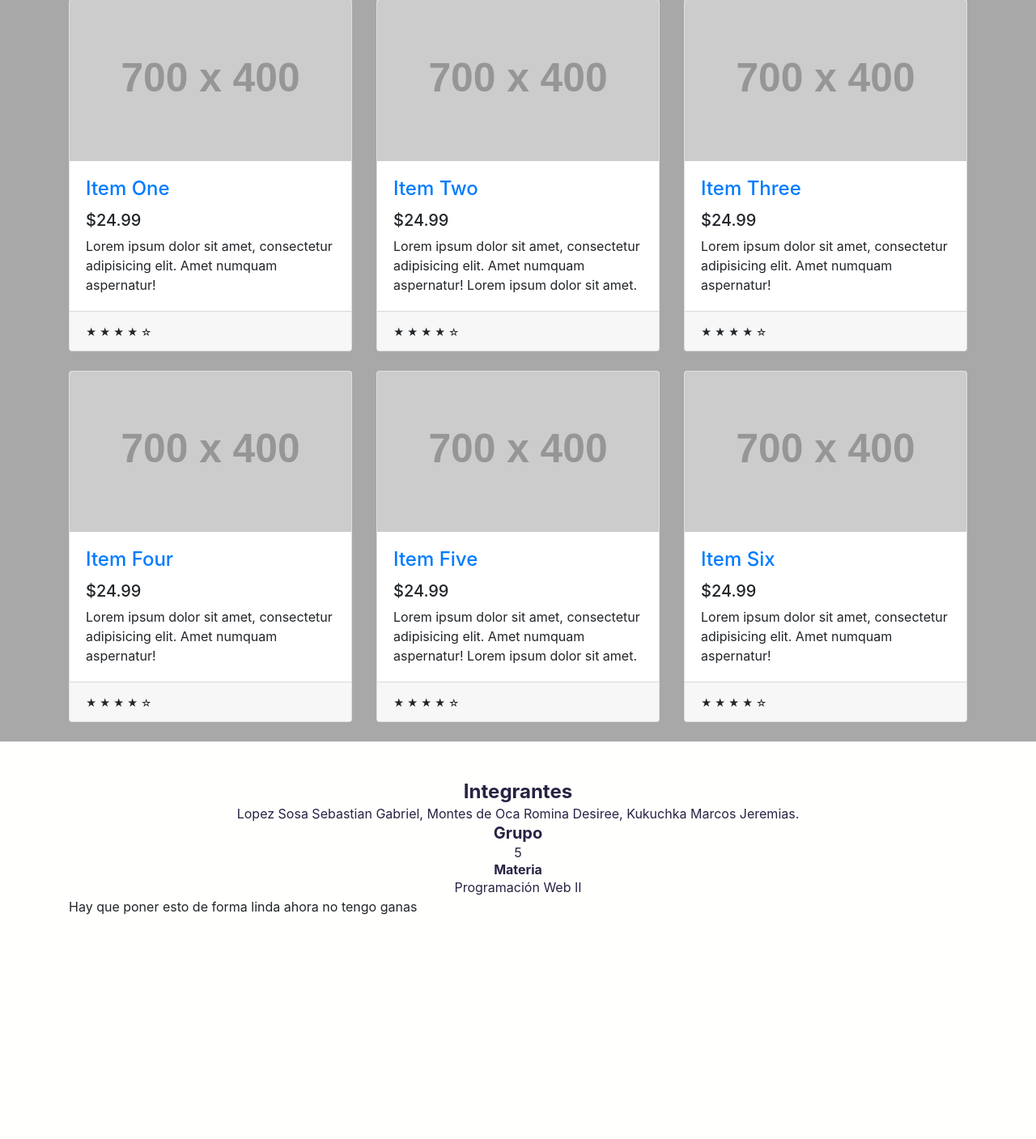
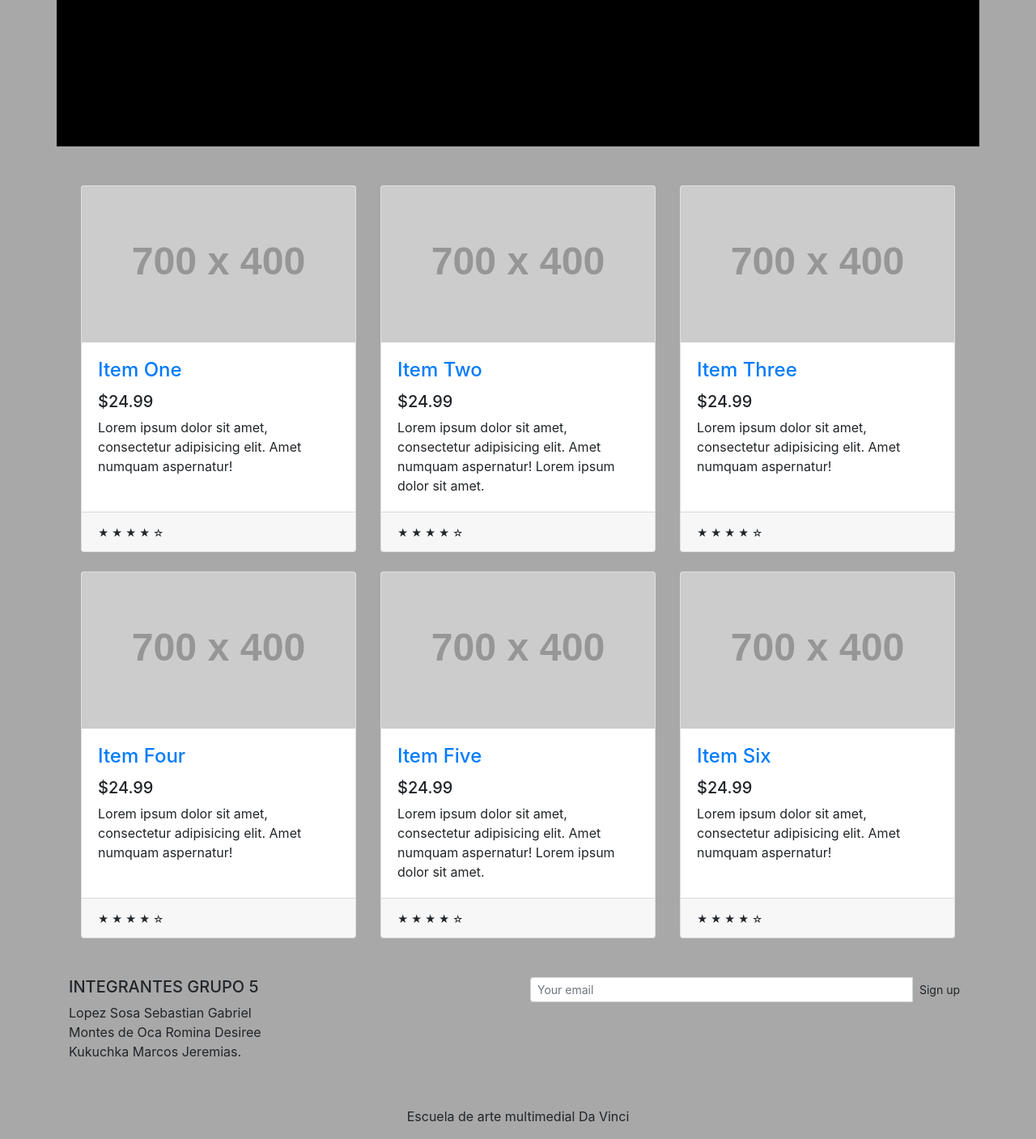
Before and after one commit to marcoskukuchka/TpWeb2, a PHP site: page /index.php in a window 1280 px wide. Shown: the part 349-1756 px from the top of the page at 81% size. Before the commit the page ends 1479 px from the top, so only its background shows below. Run offline with PHP 8.4, Linux system fonts and the light colour scheme; grey boxes labelled with a size stand in for pictures from a placeholder-image service; some libraries are stand-ins or nearby versions.

Commit message:
nav footer en todas las paginas

```diff
--- a/includes/footer.html
+++ b/includes/footer.html
@@ -1,16 +1,45 @@
-<footer class="py-5 bg-dark">
-        <div class="container">
-            <h4 class="m-0 text-center font-weight-bold textosImportantes">Integrantes</h5>
-            <p class="m-0 text-center textosImportantes">Lopez Sosa Sebastian Gabriel, Montes de Oca Romina Desiree, Kukuchka Marcos Jeremias.</p>
-            <h5 class="m-0 text-center font-weight-bold textosImportantes">Grupo</h5>
-            <p class="m-0 text-center textosImportantes">5</p>
-            <h6 class="m-0 text-center font-weight-bold textosImportantes">Materia</h5>
-            <p class="m-0 text-center textosImportantes">Programación Web II</p>
+<footer class="pt-4">
 
-            <P>Hay que poner esto de forma linda ahora no tengo ganas</P>
-        </div>
-        <!-- /.container -->
-    </footer>
+    <!-- Footer Elements -->
+    <div class="container">
+
+        <!--columnas-->
+        <div class="row">
+
+            <!--Grid column-->
+            <div class="col-md-6 mb-4">
 
 
-    <!-- con los integrantes, número del grupo, materia, año y cuatrimestre.-->
+                <h5 class="text-uppercase">Integrantes Grupo 5</h5>
+                <p>Lopez Sosa Sebastian Gabriel <br> Montes de Oca Romina Desiree <br> Kukuchka Marcos Jeremias.</p>
+
+            </div>
+            <!--Grid column-->
+
+            <!--Grid column-->
+            <div class="col-md-6 mb-4">
+
+                <form class="input-group">
+                    <input type="text" class="form-control form-control-sm" placeholder="Your email" aria-label="Your email" aria-describedby="basic-addon2">
+                    <div class="input-group-append">
+                        <button class="btn btn-sm btn-outline-white my-0" type="button">Sign up</button>
+                    </div>
+                </form>
+
+            </div>
+            <!--Grid column-->
+
+        </div>
+        <!--Grid row-->
+
+    </div>
+    <!-- Footer Elements -->
+
+    <!-- Copyright -->
+    <div class="footer-copyright text-center py-3">Escuela de arte multimedial Da Vinci
+        <!-- <a href="https://mdbootstrap.com/"> MDBootstrap.com</a> -->
+    </div>
+    <!-- Copyright -->
+
+</footer>
+<!-- Footer -->
--- a/index.php
+++ b/index.php
@@ -17,19 +17,20 @@
     include("includes/nav.html");
     ?>
     <!-- contenido pagina -->
-    <div id="aside" class="container mt-5">
 
+
+    <section class="container mt-5 ">
         <div class="row">
             <div id="carouselExampleControls" class="carousel slide" data-ride="carousel">
                 <div class="carousel-inner">
                     <div class="carousel-item active">
-                        <img src="..." class="d-block w-100" alt="...">
+                        <img src="img/01.jpg" class="d-block w-100" alt="...">
                     </div>
                     <div class="carousel-item">
-                        <img src="..." class="d-block w-100" alt="...">
+                        <img src="img/02.jpg" class="d-block w-100" alt="...">
                     </div>
                     <div class="carousel-item">
-                        <img src="..." class="d-block w-100" alt="...">
+                        <img src="img/03.jpg" class="d-block w-100" alt="...">
                     </div>
                 </div>
                 <a class="carousel-control-prev" href="#carouselExampleControls" role="button" data-slide="prev">
@@ -41,6 +42,11 @@
                     <span class="sr-only">Next</span>
                 </a>
             </div>
+
+    </section>
+    <div id="aside" class="container mt-5">
+
+
 
 
         <div class="col-lg-12">
--- a/productos.php
+++ b/productos.php
@@ -14,7 +14,7 @@
 
 <!-- Barra navegacion -->
     <?php
-    include("includes/nav.php")
+    include("includes/nav.html")
     ?>
 
 
@@ -462,7 +462,7 @@
 
 <!-- Footer -->
     <?php
-    include("includes/footer.php")
+    include("includes/footer.html")
     ?>
 </body>
 
```
Also changed, not shown: contacto.php (+22 -2 lines), detallesProducto.php (+28 -4 lines). Lines whose indentation alone changed are shown as unchanged.
